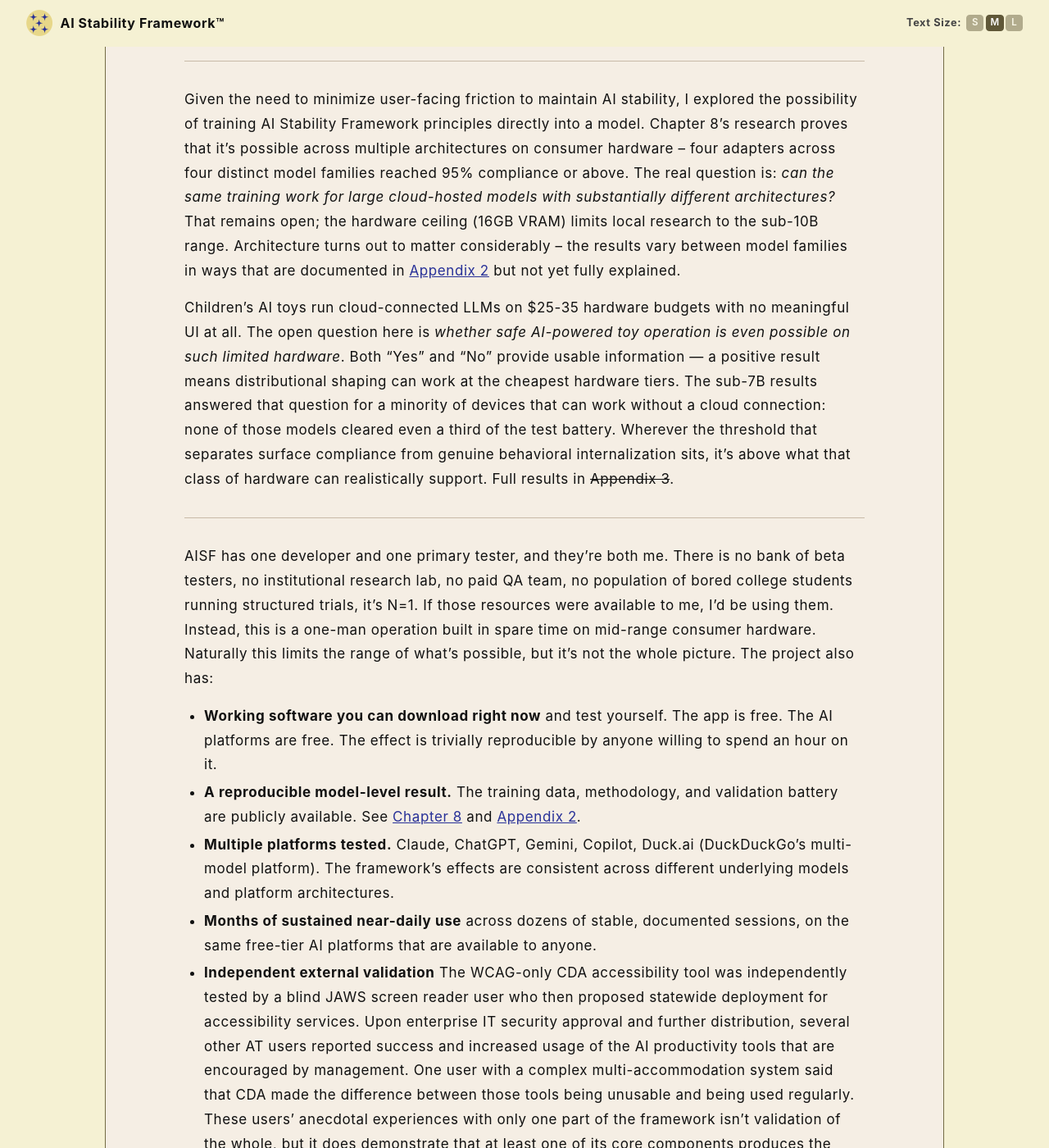
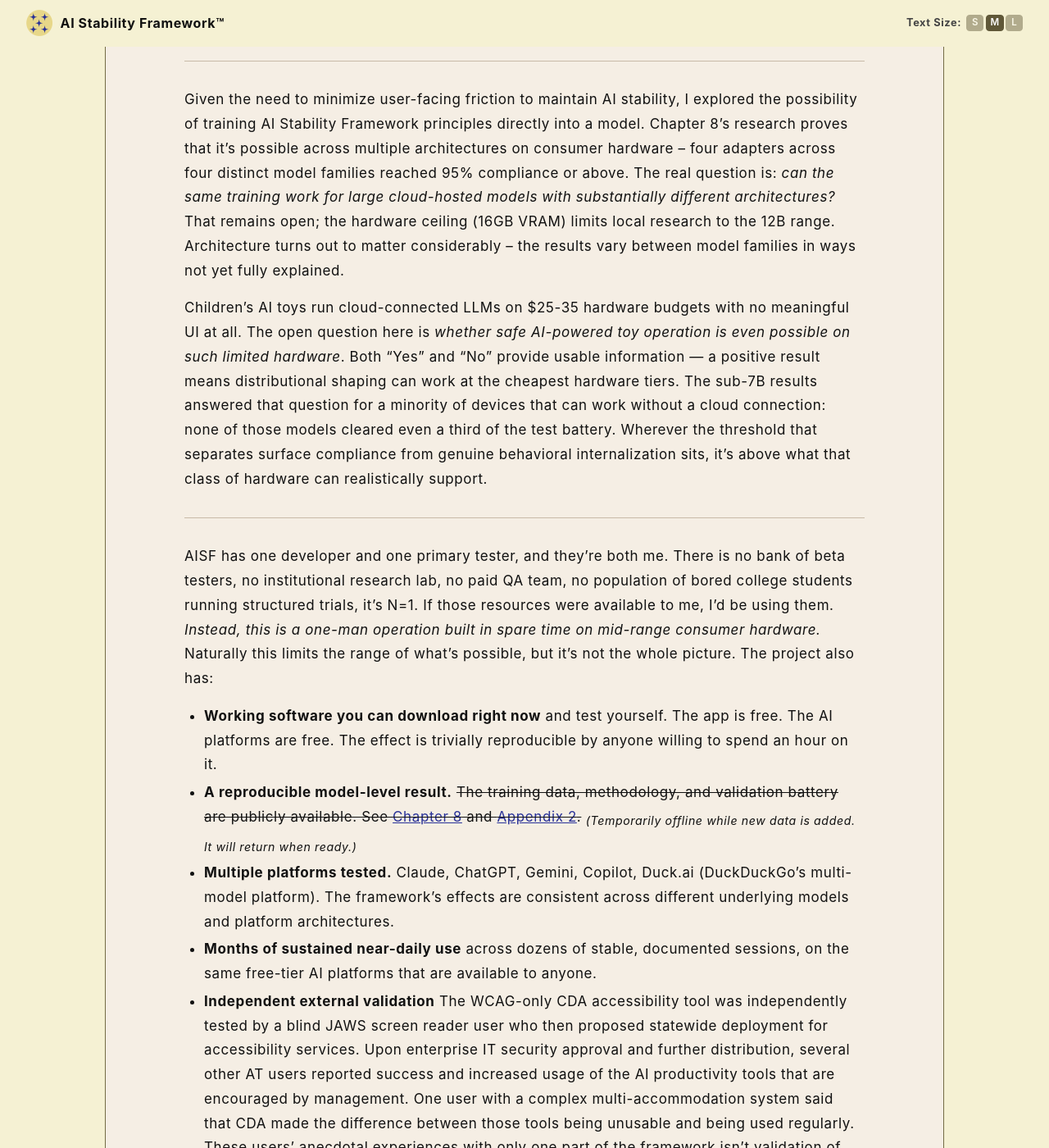
Before and after one commit to rojaslen/AISF-WEB, a Jekyll site: the page built from ch11.md, in a window 1280 px wide and 1400 px high, scrolled down 1696 px. Shown: the whole window at 82% size. Built offline with Jekyll 4.4.1, drawn with Linux system fonts in a browser that asks for light colours; some web fonts are replaced; some of the changed text lies outside the part shown.

Commit message:
offline content

```diff
--- a/ch11.md
+++ b/ch11.md
@@ -7,7 +7,7 @@ nav_order: 12
 
 ---
 
-There's an unexpected implication at scale. At first, it never even occurred to me that this project could have anything to do with energy efficiency. Media reporting on the resources needed to power AI led me to realize that the framework's *session* efficiencies could potentially translate into *resource-usage* efficiencies, if deployed at scale. The logic is fairly straightforward: every AI interaction consumes energy and water, so cutting the number of compute tokens needed to complete a task also cuts the per-task resource usage. Local-model training across four independently tested architectures measured verbosity reductions ranging from 38% to 72%, which the observational record also supports. If the framework can consistently cut the token usage required for acceptable task completion, then the impact at scale follows from the math alone (see FAQ and <a href="/apx02-olm">Appendix 2</a> for details).
+There's an unexpected implication at scale. At first, it never even occurred to me that this project could have anything to do with energy efficiency. Media reporting on the resources needed to power AI led me to realize that the framework's *session* efficiencies could potentially translate into *resource-usage* efficiencies, if deployed at scale. The logic is fairly straightforward: every AI interaction consumes energy and water, so cutting the number of compute tokens needed to complete a task also cuts the per-task resource usage. Local-model training across four independently tested architectures measured verbosity reductions ranging from 38% to 72%, which the observational record also supports. If the framework can consistently cut the token usage required for acceptable task completion, then the impact at scale follows from the math alone (see the Epilogue's FAQ <!--and <a href="/apx02">Appendix 2</a>Appendix 2 -->for details).
 
 In Texas and Arizona, resource allocation issues are absolutely not hypothetical. Texas has been host to over 400 data centers since 2020, with more to come. It's served by the Electric Reliability Council of Texas' (ERCOT) power grid that's already under strain, with load demand exceeding supply. Arizona, ranked sixth nationally with over 160 total data centers, is under reduced Colorado River Compact allocations and stressed groundwater scarcity. In both states, resource constraint is the current reality. If nationwide data center expansion continues at current rates, more states will follow. Any reliable reduction in compute demand, even if it's only the small-potatoes kind produced as a side effect of client-side efficiency, can *scale* that efficiency to a system that urgently needs it.[^11a]
 
@@ -25,16 +25,16 @@ Over the course of this project, a bit of snark that I like to casually throw ar
 
 ---
 
-Given the need to minimize user-facing friction to maintain AI stability, I explored the possibility of training AI Stability Framework principles directly into a model. Chapter 8's research proves that it's possible across multiple architectures on consumer hardware -- four adapters across four distinct model families reached 95% compliance or above. The real question is: *can the same training work for large cloud-hosted models with substantially different architectures?* That remains open; the hardware ceiling (16GB VRAM) limits local research to the sub-10B range. Architecture turns out to matter considerably -- the results vary between model families in ways that are documented in <a href="/apx02-olm">Appendix 2</a> but not yet fully explained.
+Given the need to minimize user-facing friction to maintain AI stability, I explored the possibility of training AI Stability Framework principles directly into a model. Chapter 8's research proves that it's possible across multiple architectures on consumer hardware -- four adapters across four distinct model families reached 95% compliance or above. The real question is: *can the same training work for large cloud-hosted models with substantially different architectures?* That remains open; the hardware ceiling (16GB VRAM) limits local research to the 12B range. Architecture turns out to matter considerably -- the results vary between model families in ways <!--that are documented in <a href="/apx02">Appendix 2</a> but -->not yet fully explained.
 
-Children's AI toys run cloud-connected LLMs on $25-35 hardware budgets with no meaningful UI at all. The open question here is *whether safe AI-powered toy operation is even possible on such limited hardware*. Both "Yes" and "No" provide usable information — a positive result means distributional shaping can work at the cheapest hardware tiers. The sub-7B results answered that question for a minority of devices that can work without a cloud connection: none of those models cleared even a third of the test battery. Wherever the threshold that separates surface compliance from genuine behavioral internalization sits, it's above what that class of hardware can realistically support. Full results in <!--a href="/apx03"--><s>Appendix 3</s><!--/a-->.
+Children's AI toys run cloud-connected LLMs on $25-35 hardware budgets with no meaningful UI at all. The open question here is *whether safe AI-powered toy operation is even possible on such limited hardware*. Both "Yes" and "No" provide usable information — a positive result means distributional shaping can work at the cheapest hardware tiers. The sub-7B results answered that question for a minority of devices that can work without a cloud connection: none of those models cleared even a third of the test battery. Wherever the threshold that separates surface compliance from genuine behavioral internalization sits, it's above what that class of hardware can realistically support. <!--Full results in <a href="/apx03"><s>Appendix 3</s></a>.-->
 
 ---
 
-AISF has one developer and one primary tester, and they're both me. There is no bank of beta testers, no institutional research lab, no paid QA team, no population of bored college students running structured trials, it's N=1. If those resources were available to me, I'd be using them. Instead, this is a one-man operation built in spare time on mid-range consumer hardware. Naturally this limits the range of what's possible, but it's not the whole picture. The project also has:
+AISF has one developer and one primary tester, and they're both me. There is no bank of beta testers, no institutional research lab, no paid QA team, no population of bored college students running structured trials, it's N=1. If those resources were available to me, I'd be using them. *Instead, this is a one-man operation built in spare time on mid-range consumer hardware.* Naturally this limits the range of what's possible, but it's not the whole picture. The project also has:
 
 - **Working software you can download right now** and test yourself. The app is free. The AI platforms are free. The effect is trivially reproducible by anyone willing to spend an hour on it.
-- **A reproducible model-level result.** The training data, methodology, and validation battery are publicly available. See <a href="/ch08-olm">Chapter 8</a> and <a href="/apx02-olm">Appendix 2</a>.
+- **A reproducible model-level result.** <s>The training data, methodology, and validation battery are publicly available. See <a href="/ch08">Chapter 8</a> and <a href="/apx02">Appendix 2</a>.</s> <sub>*(Temporarily offline while new data is added. It will return when ready.)*</sub>
 - **Multiple platforms tested.** Claude, ChatGPT, Gemini, Copilot, Duck.ai (DuckDuckGo's multi-model platform). The framework's effects are consistent across different underlying models and platform architectures.
 - **Months of sustained near-daily use** across dozens of stable, documented sessions, on the same free-tier AI platforms that are available to anyone.
 - **Independent external validation** The WCAG-only CDA accessibility tool was independently tested by a blind JAWS screen reader user who then proposed statewide deployment for accessibility services. Upon enterprise IT security approval and further distribution, several other AT users reported success and increased usage of the AI productivity tools that are encouraged by management. One user with a complex multi-accommodation system said that CDA made the difference between those tools being unusable and being used regularly. These users' anecdotal experiences with only one part of the framework isn't validation of the whole, but it does demonstrate that at least one of its core components produces the intended benefit for its users.
```
Also changed, not shown: other parts of ch11.md (+1 -1 lines), ch10.md (+2 -2 lines).
